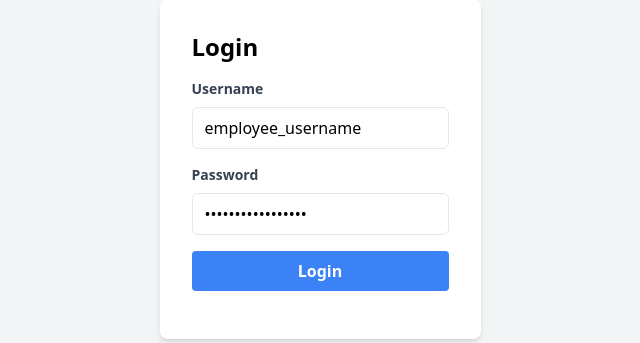
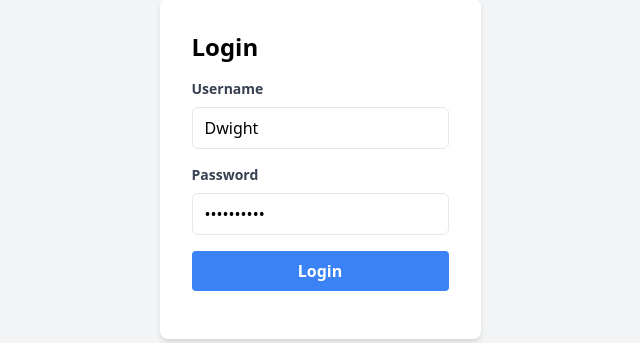
Before and after one commit to becodeorg/verou-5-laravel-resto-uncertain-laravel-beats, a Laravel app: page /login in a window 1280 px wide. Shown: the part 231-574 px from the top of the page, without its empty margins (320-960 px from the left). Run offline with Laravel 10, Linux system fonts and the light colour scheme.

Commit message:
Change default user on login

```diff
--- a/app/Http/Controllers/LoginController.php
+++ b/app/Http/Controllers/LoginController.php
@@ -14,10 +14,10 @@ class LoginController extends Controller
 
     public function login (Request $request)
     {
-        $username = $request->username;
+        $username = $request->name;
         $password = $request->password;
 
-        if (auth()->attempt(['username' => $username, 'password' => $password])) {
+        if (auth()->attempt(['name' => $username, 'password' => $password])) {
             return redirect()->route('landingPage');
         } else {
             return back()->withErrors(['password' => 'Invalid username or password.'])->withInput();
--- a/resources/views/login.blade.php
+++ b/resources/views/login.blade.php
@@ -20,11 +20,11 @@
             @csrf
             <div class="mb-4">
                 <label for="username" class="block text-gray-700 text-sm font-bold mb-2">Username</label>
-                <input id="username" type="text" name="username" value="employee_username" class="w-full px-3 py-2 border rounded-md focus:outline-none focus:border-blue-500">
+                <input id="username" type="text" name="username" value="Dwight" class="w-full px-3 py-2 border rounded-md focus:outline-none focus:border-blue-500">
             </div>
             <div class="mb-4">
                 <label for="password" class="block text-gray-700 text-sm font-bold mb-2">Password</label>
-                <input id="password" type="password" name="password" value="employee_password" class="w-full px-3 py-2 border rounded-md focus:outline-none focus:border-blue-500">
+                <input id="password" type="password" name="password" value="ilovebeets" class="w-full px-3 py-2 border rounded-md focus:outline-none focus:border-blue-500">
             </div>
             <div class="mb-4">
                 <button type="submit" class="w-full bg-blue-500 text-white font-bold py-2 px-4 rounded hover:bg-blue-700">Login</button>
```
